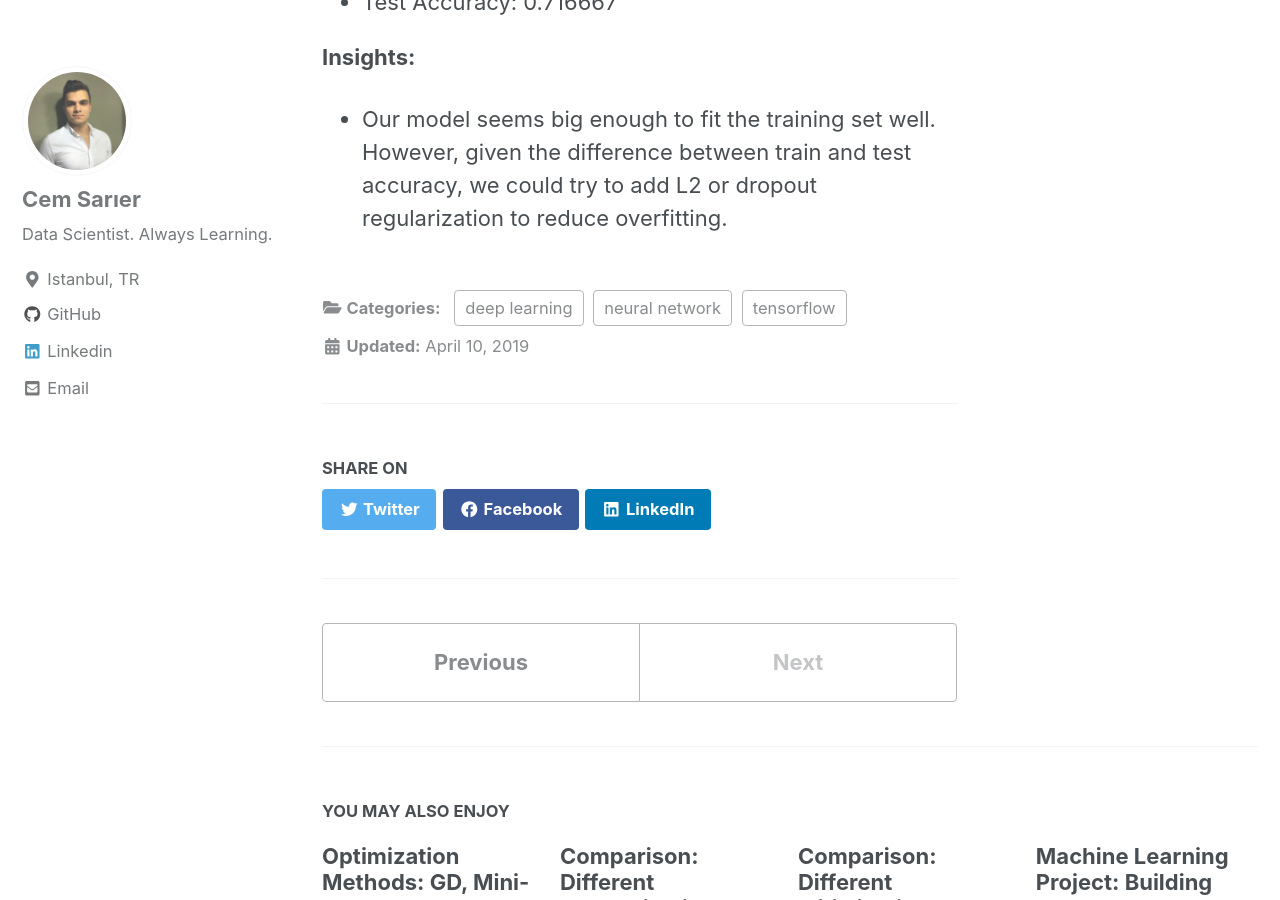
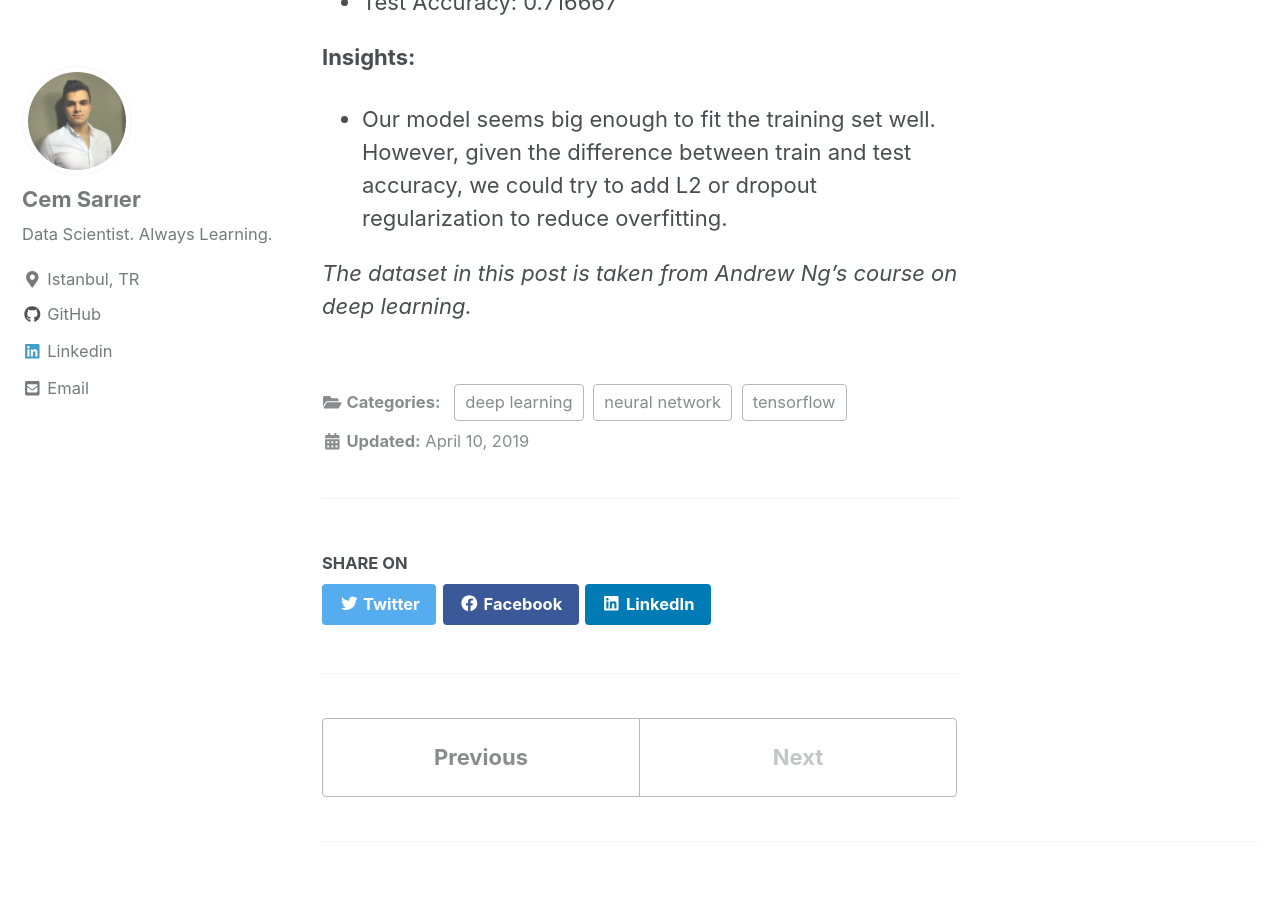
Before and after one commit to cemsarier/cemsarier.github.io, a Jekyll site: the page built from _posts/2019-04-10-tensorflow.md, in a window 1280 px wide and 900 px high, scrolled down 11559 px. Built offline with Jekyll 4.4.1, drawn with Linux system fonts in a browser that asks for light colours; cached includes are drawn as plain includes; nearby versions of some CDN libraries.

Commit message:
Update 2019-04-10-tensorflow.md

```diff
--- a/_posts/2019-04-10-tensorflow.md
+++ b/_posts/2019-04-10-tensorflow.md
@@ -325,3 +325,5 @@ parameters = model(X_train, Y_train, X_test, Y_test)
 **Insights:**
 
 - Our model seems big enough to fit the training set well. However, given the difference between train and test accuracy, we could try to add L2 or dropout regularization to reduce overfitting.
+
+*The dataset in this post is taken from Andrew Ng's course on deep learning.*
```
